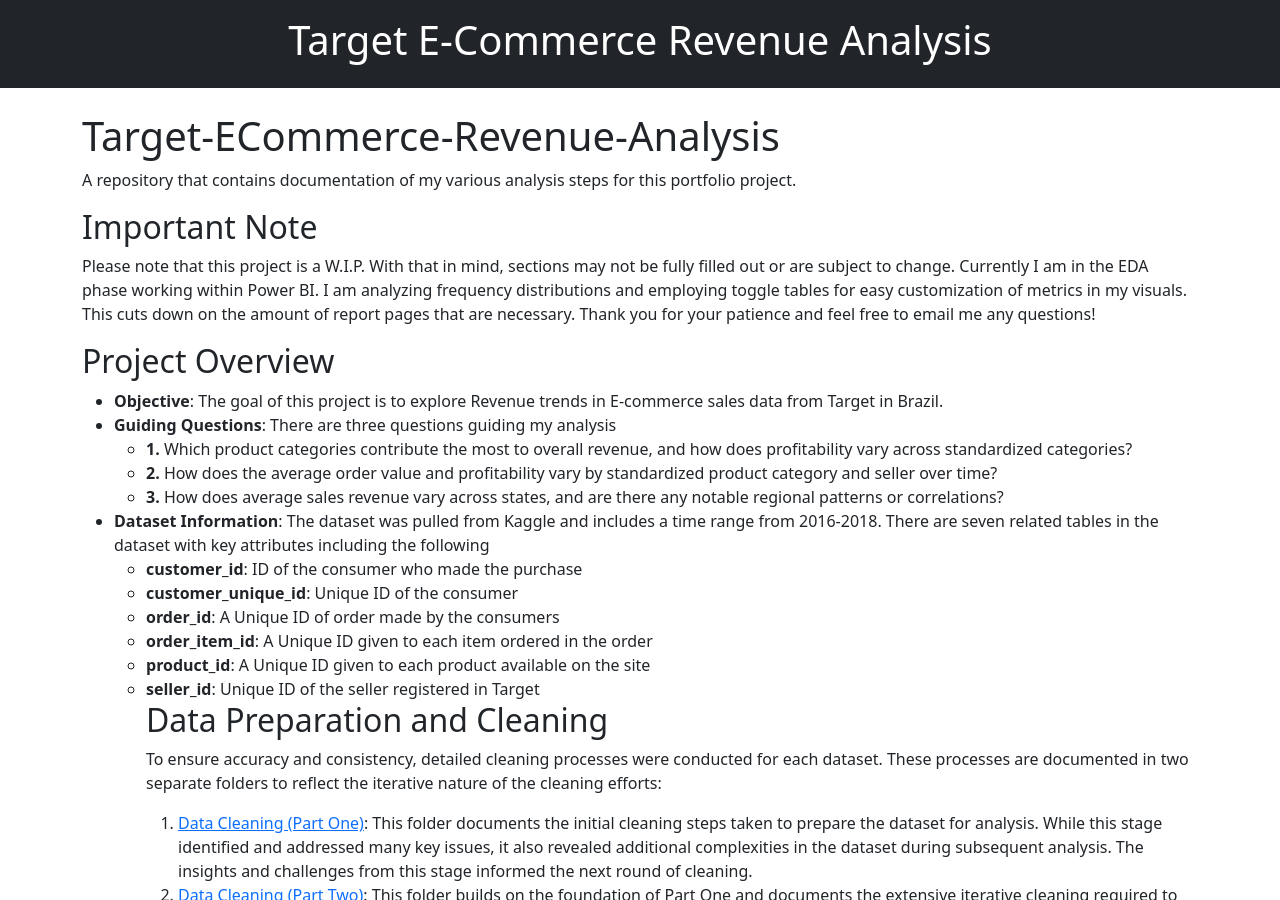
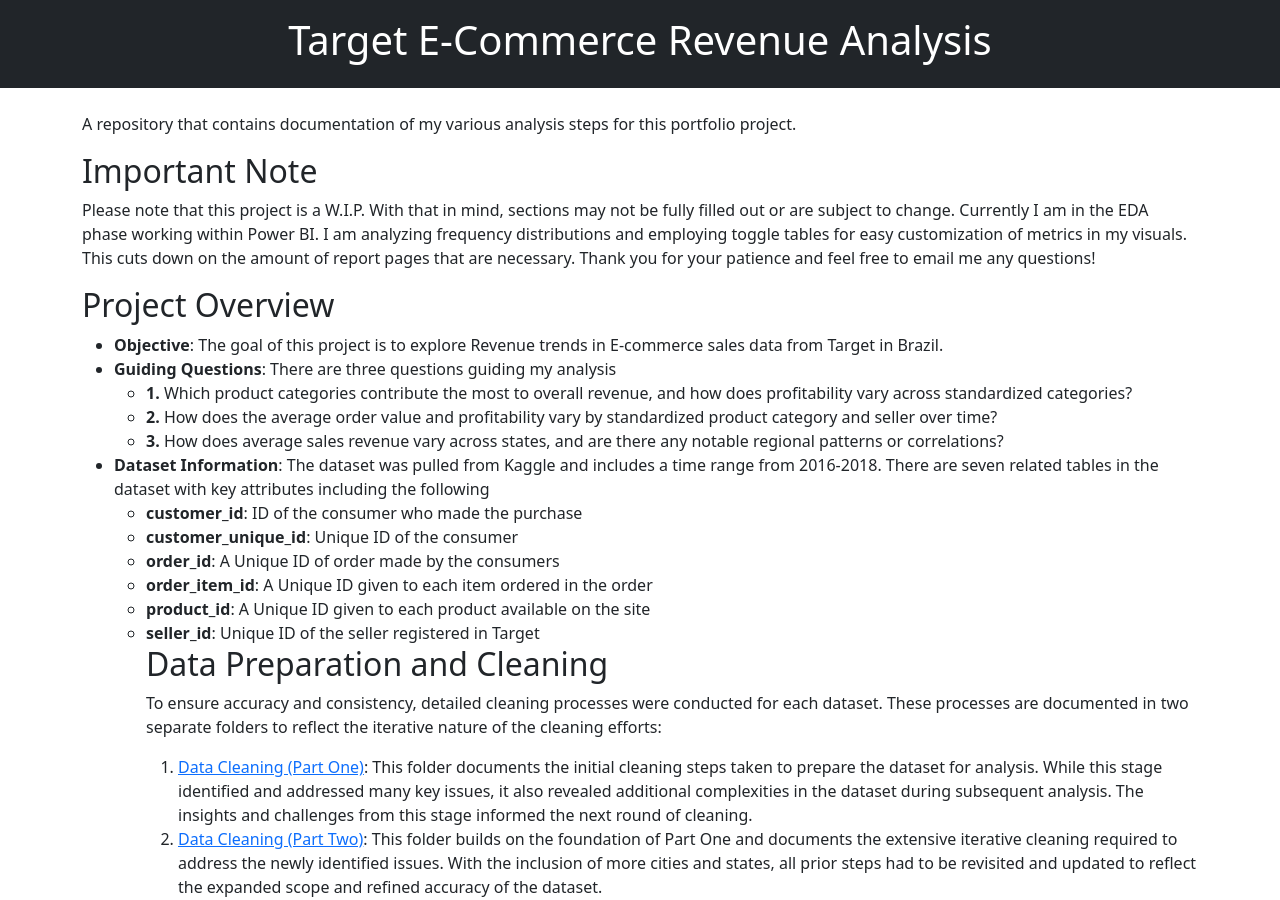
Before and after one commit to MelodicMetrics/Target-ECommerce-Revenue-Analysis, a Jekyll site: the page built from index.md, in a window 1280 px wide and 900 px high. Built offline with Jekyll 4.4.1, drawn with Linux system fonts in a browser that asks for light colours; nearby versions of some CDN libraries; a style sheet for code colours, icons or effects is not loaded.

Commit message:
Update index.md

```diff
--- a/index.md
+++ b/index.md
@@ -4,7 +4,6 @@
 ---
 
 
-# Target-ECommerce-Revenue-Analysis
 A repository that contains documentation of my various analysis steps for this portfolio project.
 
 ## Important Note
```
